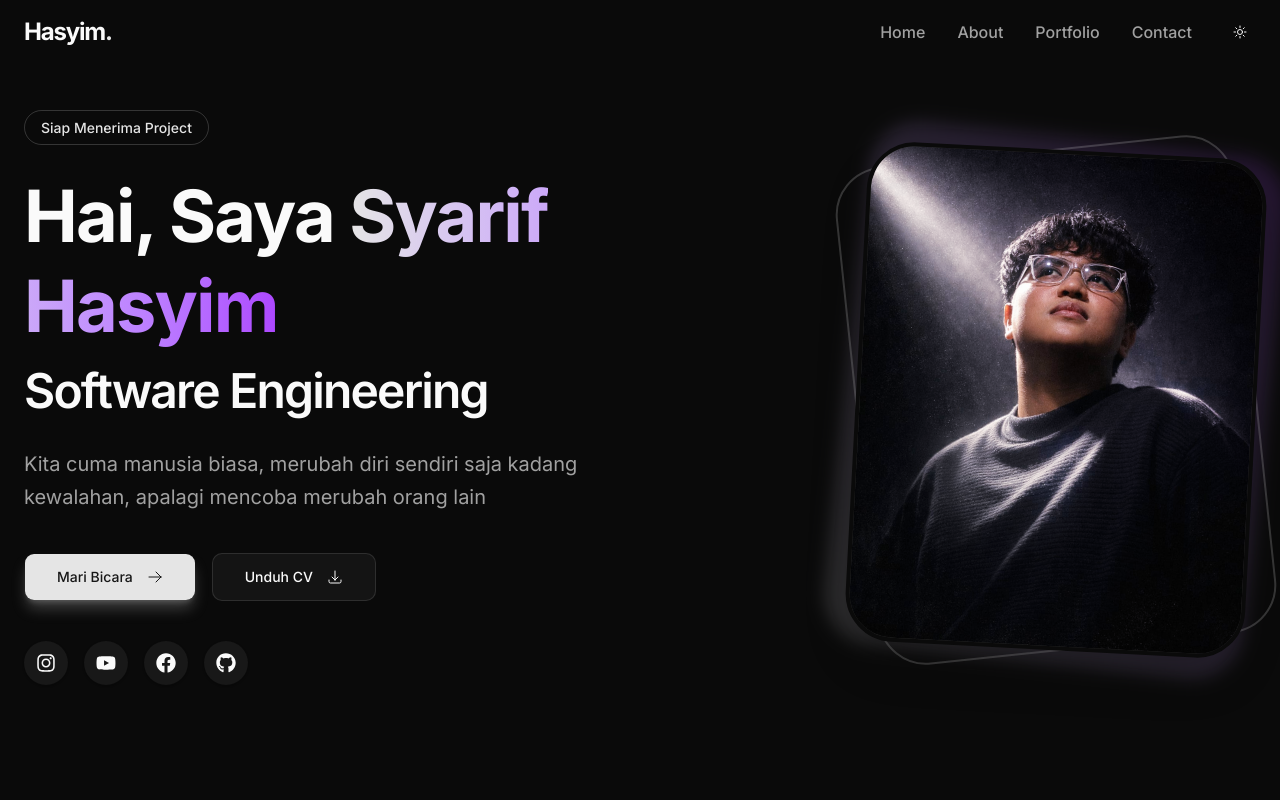
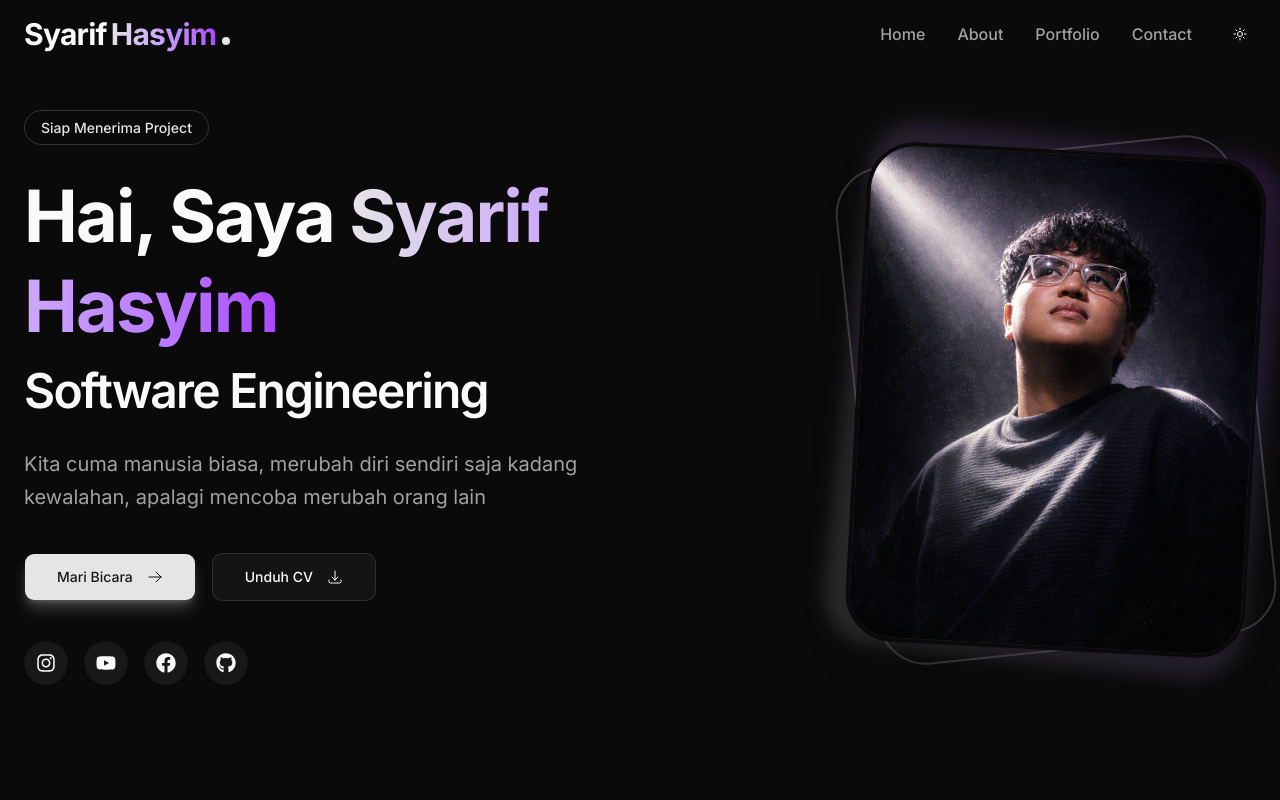
Before and after one commit to syHasyimm/myPortofolio, a React (Vite) app: page / in a window 1280 px wide. Shown: the top 800 px of the page. Built offline with nearby package versions, Linux system fonts and the light colour scheme.

Commit message:
Ganti Header

```diff
--- a/src/components/Footer.tsx
+++ b/src/components/Footer.tsx
@@ -9,18 +9,22 @@ export const Footer = () => {
           <div className="text-center md:text-left">
             <a
               href="#home"
-              className="text-3xl font-bold font-outfit tracking-tighter inline-block mb-4"
+              className="text-3xl font-extrabold font-outfit tracking-tight flex items-baseline gap-1 md:justify-start justify-center hover:opacity-90 transition-opacity mb-4"
             >
-              Hasyim<span className="text-primary">.</span>
+              <span className="text-foreground">Syarif</span>
+              <span className="bg-clip-text text-transparent bg-linear-to-r from-primary to-purple-500">
+                Hasyim
+              </span>
+              <span className="w-2.5 h-2.5 rounded-full bg-primary ml-0.5"></span>
             </a>
-            <p className="text-muted-foreground max-w-sm">
-              Crafting digital experiences with precision and passion. Let's
-              create something amazing together.
+            <p className="text-muted-foreground max-w-sm mx-auto md:mx-0">
+              Membangun pengalaman digital dengan presisi dan sepenuh hati. Mari
+              ciptakan sesuatu yang luar biasa bersama.
             </p>
           </div>
 
           <div className="text-center md:text-right">
-            <h4 className="font-semibold mb-4">Want to Collaborate?</h4>
+            <h4 className="font-semibold mb-4">Ingin Berkolaborasi?</h4>
             <div className="flex justify-center md:justify-end gap-4">
               <a
                 href="https://www.instagram.com/sy_hasyim/"
@@ -59,9 +63,9 @@ export const Footer = () => {
         </div>
 
         <div className="border-t border-border/50 pt-8 flex flex-col md:flex-row justify-between items-center gap-4 text-sm text-muted-foreground">
-          <p>&copy; {new Date().getFullYear()} Hasyim. All rights reserved.</p>
-          <p className="flex items-center">
-            Made with <Heart className="h-4 w-4 mx-1 text-red-500" /> globally.
+          <p>&copy; {new Date().getFullYear()} Syarif Hasyim. Hak cipta dilindungi.</p>
+          <p className="flex items-center justify-center md:justify-start mt-2 md:mt-0">
+            Dibuat dengan <Heart className="h-4 w-4 mx-1 text-red-500" /> di Indonesia.
           </p>
         </div>
       </div>
--- a/src/components/Navbar.tsx
+++ b/src/components/Navbar.tsx
@@ -33,8 +33,15 @@ export const Navbar = () => {
       }`}
     >
       <div className="container mx-auto px-6 py-4 flex items-center justify-between">
-        <a href="#home" className="text-2xl font-bold font-outfit tracking-tighter">
-          Hasyim<span className="text-primary">.</span>
+        <a
+          href="#home"
+          className="text-2xl md:text-3xl font-extrabold font-outfit tracking-tight flex items-baseline gap-1 hover:opacity-90 transition-opacity"
+        >
+          <span className="text-foreground">Syarif</span>
+          <span className="bg-clip-text text-transparent bg-linear-to-r from-primary to-purple-500">
+            Hasyim
+          </span>
+          <span className="w-2 h-2 rounded-full bg-primary ml-0.5"></span>
         </a>
 
         {/* Desktop Nav */}
```
